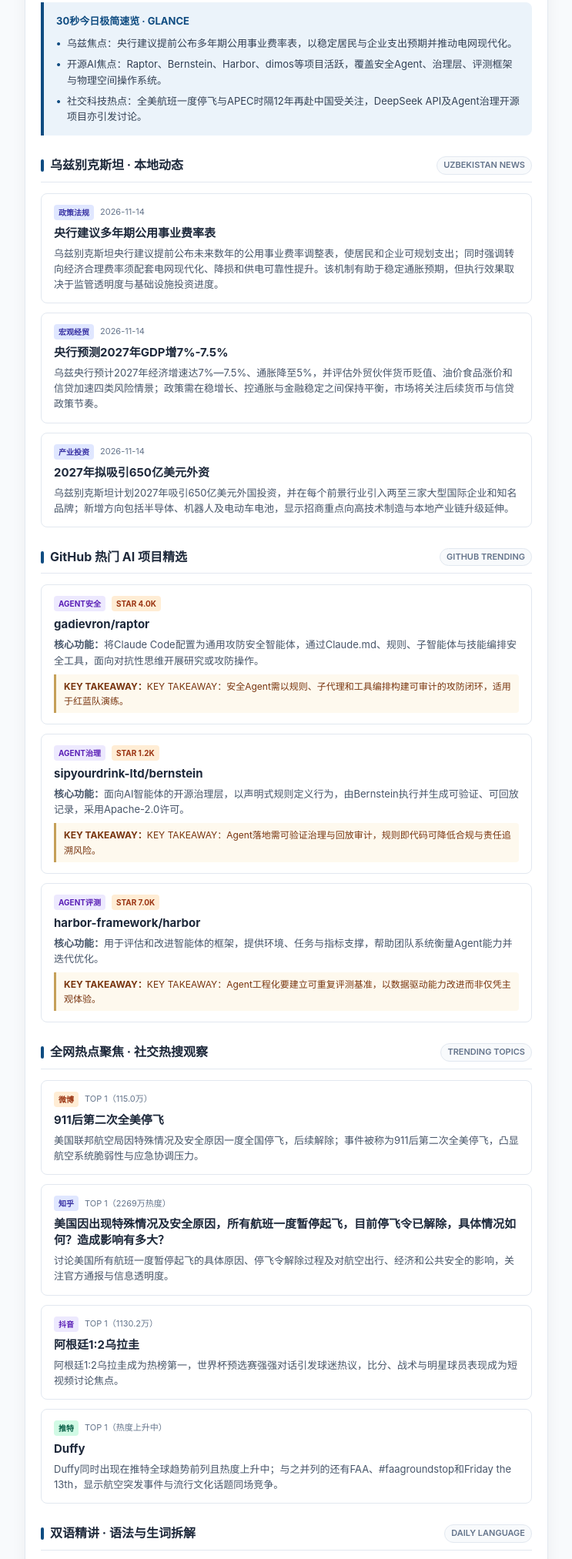
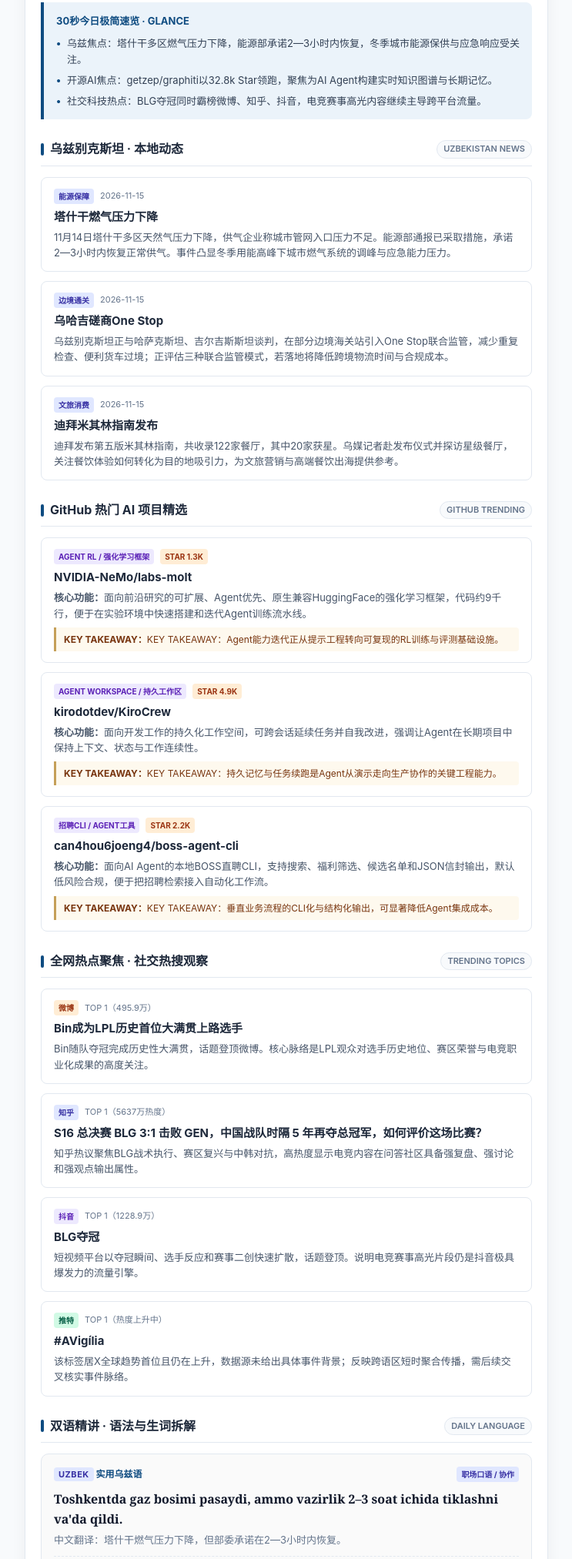
Before and after one commit to mufeng-git/tashkent-briefing, a plain HTML site: page index.html in a window 1280 px wide. Shown: the part 281-2306 px from the top of the page at 77% size, without its empty margins (268-1011 px from the left). Drawn offline with Linux system fonts and the light colour scheme.

Commit message:
update daily briefing 2026-11-15 07:31

```diff
--- a/index.html
+++ b/index.html
@@ -3,7 +3,7 @@
 <head>
   <meta charset="UTF-8">
   <meta name="viewport" content="width=device-width, initial-scale=1.0">
-  <title>塔什干晨报 · 每日观察 2026-11-14</title>
+  <title>塔什干晨报 · 每日观察 2026-11-15</title>
   <style>
     :root {
       --primary: #0F4C81;
@@ -326,12 +326,12 @@
     <header class="header-banner">
       <div class="header-tag">Tashkent Daily Briefing · 每日观察</div>
       <h1 class="header-title">中亚与全球前沿每日资讯</h1>
-      <div class="header-subtitle">2026年11月14日 · 聚焦乌兹要闻 / 开源前沿 / 语言学习 · 聚焦乌兹要闻 / 开源前沿 / 语言学习</div>
+      <div class="header-subtitle">2026年11月15日 · 聚焦乌兹要闻 / 开源前沿 / 语言学习 · 聚焦乌兹要闻 / 开源前沿 / 语言学习</div>
 
       <div class="widgets-bar">
         <div class="widget-item">
           <strong>塔什干天气 · METEO</strong>
-          <span>晴 2.1°C / 体感 -1.4°C (风速 8.1 km/h)</span>
+          <span>多云 3.9°C / 体感 1.3°C (风速 3.5 km/h)</span>
         </div>
         <div class="widget-item">
           <strong>官方与离岸汇率 · FX RATES</strong>
@@ -345,9 +345,9 @@
       <div class="glance-box">
         <div class="glance-title">30秒今日极简速览 · GLANCE</div>
         <ul class="glance-list">
-          <li>乌兹焦点：央行建议提前公布多年期公用事业费率表，以稳定居民与企业支出预期并推动电网现代化。</li>
-<li>开源AI焦点：Raptor、Bernstein、Harbor、dimos等项目活跃，覆盖安全Agent、治理层、评测框架与物理空间操作系统。</li>
-<li>社交科技热点：全美航班一度停飞与APEC时隔12年再赴中国受关注，DeepSeek API及Agent治理开源项目亦引发讨论。</li>
+          <li>乌兹焦点：塔什干多区燃气压力下降，能源部承诺2—3小时内恢复，冬季城市能源保供与应急响应受关注。</li>
+<li>开源AI焦点：getzep/graphiti以32.8k Star领跑，聚焦为AI Agent构建实时知识图谱与长期记忆。</li>
+<li>社交科技热点：BLG夺冠同时霸榜微博、知乎、抖音，电竞赛事高光内容继续主导跨平台流量。</li>
 
         </ul>
       </div>
@@ -360,29 +360,29 @@
 
       <article class="news-card">
         <div class="card-meta">
-          <span class="chip chip-blue">政策法规</span>
-          <span style="font-size: 11px; color: var(--text-muted);">2026-11-14</span>
+          <span class="chip chip-blue">能源保障</span>
+          <span style="font-size: 11px; color: var(--text-muted);">2026-11-15</span>
         </div>
-        <div class="news-title">央行建议多年期公用事业费率表</div>
-        <div class="news-desc">乌兹别克斯坦央行建议提前公布未来数年的公用事业费率调整表，使居民和企业可规划支出；同时强调转向经济合理费率须配套电网现代化、降损和供电可靠性提升。该机制有助于稳定通胀预期，但执行效果取决于监管透明度与基础设施投资进度。</div>
+        <div class="news-title">塔什干燃气压力下降</div>
+        <div class="news-desc">11月14日塔什干多区天然气压力下降，供气企业称城市管网入口压力不足。能源部通报已采取措施，承诺2—3小时内恢复正常供气。事件凸显冬季用能高峰下城市燃气系统的调峰与应急能力压力。</div>
       </article>
 
       <article class="news-card">
         <div class="card-meta">
-          <span class="chip chip-blue">宏观经贸</span>
-          <span style="font-size: 11px; color: var(--text-muted);">2026-11-14</span>
+          <span class="chip chip-blue">边境通关</span>
+          <span style="font-size: 11px; color: var(--text-muted);">2026-11-15</span>
         </div>
-        <div class="news-title">央行预测2027年GDP增7%-7.5%</div>
-        <div class="news-desc">乌兹央行预计2027年经济增速达7%—7.5%、通胀降至5%，并评估外贸伙伴货币贬值、油价食品涨价和信贷加速四类风险情景；政策需在稳增长、控通胀与金融稳定之间保持平衡，市场将关注后续货币与信贷政策节奏。</div>
+        <div class="news-title">乌哈吉磋商One Stop</div>
+        <div class="news-desc">乌兹别克斯坦正与哈萨克斯坦、吉尔吉斯斯坦谈判，在部分边境海关站引入One Stop联合监管，减少重复检查、便利货车过境；正评估三种联合监管模式，若落地将降低跨境物流时间与合规成本。</div>
       </article>
 
       <article class="news-card">
         <div class="card-meta">
-          <span class="chip chip-blue">产业投资</span>
-          <span style="font-size: 11px; color: var(--text-muted);">2026-11-14</span>
+          <span class="chip chip-blue">文旅消费</span>
+          <span style="font-size: 11px; color: var(--text-muted);">2026-11-15</span>
         </div>
-        <div class="news-title">2027年拟吸引650亿美元外资</div>
-        <div class="news-desc">乌兹别克斯坦计划2027年吸引650亿美元外国投资，并在每个前景行业引入两至三家大型国际企业和知名品牌；新增方向包括半导体、机器人及电动车电池，显示招商重点向高技术制造与本地产业链升级延伸。</div>
+        <div class="news-title">迪拜米其林指南发布</div>
+        <div class="news-desc">迪拜发布第五版米其林指南，共收录122家餐厅，其中20家获星。乌媒记者赴发布仪式并探访星级餐厅，关注餐饮体验如何转化为目的地吸引力，为文旅营销与高端餐饮出海提供参考。</div>
       </article>
 
       <!-- 第二板块：GitHub 热门 AI 项目简述 -->
@@ -393,32 +393,32 @@
 
       <article class="news-card">
         <div class="card-meta">
-          <span class="chip chip-purple">Agent安全</span>
-          <span class="chip chip-orange">Star 4.0k</span>
+          <span class="chip chip-purple">Agent RL / 强化学习框架</span>
+          <span class="chip chip-orange">Star 1.3k</span>
         </div>
-        <div class="news-title">gadievron/raptor</div>
-        <div class="news-desc"><strong>核心功能：</strong>将Claude Code配置为通用攻防安全智能体，通过Claude.md、规则、子智能体与技能编排安全工具，面向对抗性思维开展研究或攻防操作。</div>
-        <div class="news-takeaway"><strong>KEY TAKEAWAY：</strong>KEY TAKEAWAY：安全Agent需以规则、子代理和工具编排构建可审计的攻防闭环，适用于红蓝队演练。</div>
+        <div class="news-title">NVIDIA-NeMo/labs-molt</div>
+        <div class="news-desc"><strong>核心功能：</strong>面向前沿研究的可扩展、Agent优先、原生兼容HuggingFace的强化学习框架，代码约9千行，便于在实验环境中快速搭建和迭代Agent训练流水线。</div>
+        <div class="news-takeaway"><strong>KEY TAKEAWAY：</strong>KEY TAKEAWAY：Agent能力迭代正从提示工程转向可复现的RL训练与评测基础设施。</div>
       </article>
 
       <article class="news-card">
         <div class="card-meta">
-          <span class="chip chip-purple">Agent治理</span>
-          <span class="chip chip-orange">Star 1.2k</span>
+          <span class="chip chip-purple">Agent Workspace / 持久工作区</span>
+          <span class="chip chip-orange">Star 4.9k</span>
         </div>
-        <div class="news-title">sipyourdrink-ltd/bernstein</div>
-        <div class="news-desc"><strong>核心功能：</strong>面向AI智能体的开源治理层，以声明式规则定义行为，由Bernstein执行并生成可验证、可回放记录，采用Apache-2.0许可。</div>
-        <div class="news-takeaway"><strong>KEY TAKEAWAY：</strong>KEY TAKEAWAY：Agent落地需可验证治理与回放审计，规则即代码可降低合规与责任追溯风险。</div>
+        <div class="news-title">kirodotdev/KiroCrew</div>
+        <div class="news-desc"><strong>核心功能：</strong>面向开发工作的持久化工作空间，可跨会话延续任务并自我改进，强调让Agent在长期项目中保持上下文、状态与工作连续性。</div>
+        <div class="news-takeaway"><strong>KEY TAKEAWAY：</strong>KEY TAKEAWAY：持久记忆与任务续跑是Agent从演示走向生产协作的关键工程能力。</div>
       </article>
 
       <article class="news-card">
         <div class="card-meta">
-          <span class="chip chip-purple">Agent评测</span>
-          <span class="chip chip-orange">Star 7.0k</span>
+          <span class="chip chip-purple">招聘CLI / Agent工具</span>
+          <span class="chip chip-orange">Star 2.2k</span>
         </div>
-        <div class="news-title">harbor-framework/harbor</div>
-        <div class="news-desc"><strong>核心功能：</strong>用于评估和改进智能体的框架，提供环境、任务与指标支撑，帮助团队系统衡量Agent能力并迭代优化。</div>
-        <div class="news-takeaway"><strong>KEY TAKEAWAY：</strong>KEY TAKEAWAY：Agent工程化要建立可重复评测基准，以数据驱动能力改进而非仅凭主观体验。</div>
+        <div class="news-title">can4hou6joeng4/boss-agent-cli</div>
+        <div class="news-desc"><strong>核心功能：</strong>面向AI Agent的本地BOSS直聘CLI，支持搜索、福利筛选、候选名单和JSON信封输出，默认低风险合规，便于把招聘检索接入自动化工作流。</div>
+        <div class="news-takeaway"><strong>KEY TAKEAWAY：</strong>KEY TAKEAWAY：垂直业务流程的CLI化与结构化输出，可显著降低Agent集成成本。</div>
       </article>
 
       <!-- 第三板块：国内与全球社交热点 (微博 / 知乎 / 抖音 / TikTok 聚合) -->
@@ -430,28 +430,28 @@
       <article class="news-card">
         <div class="card-meta">
           <span class="chip chip-orange">微博</span>
-          <span style="font-size: 11px; color: var(--text-muted);">TOP 1（115.0万）</span>
+          <span style="font-size: 11px; color: var(--text-muted);">TOP 1（495.9万）</span>
         </div>
-        <div class="news-title">911后第二次全美停飞</div>
-        <div class="news-desc">美国联邦航空局因特殊情况及安全原因一度全国停飞，后续解除；事件被称为911后第二次全美停飞，凸显航空系统脆弱性与应急协调压力。</div>
+        <div class="news-title">Bin成为LPL历史首位大满贯上路选手</div>
+        <div class="news-desc">Bin随队夺冠完成历史性大满贯，话题登顶微博。核心脉络是LPL观众对选手历史地位、赛区荣誉与电竞职业化成果的高度关注。</div>
       </article>
 
       <article class="news-card">
         <div class="card-meta">
           <span class="chip chip-blue">知乎</span>
-          <span style="font-size: 11px; color: var(--text-muted);">TOP 1（2269万热度）</span>
+          <span style="font-size: 11px; color: var(--text-muted);">TOP 1（5637万热度）</span>
         </div>
-        <div class="news-title">美国因出现特殊情况及安全原因，所有航班一度暂停起飞，目前停飞令已解除，具体情况如何？造成影响有多大？</div>
-        <div class="news-desc">讨论美国所有航班一度暂停起飞的具体原因、停飞令解除过程及对航空出行、经济和公共安全的影响，关注官方通报与信息透明度。</div>
+        <div class="news-title">S16 总决赛 BLG 3:1 击败 GEN，中国战队时隔 5 年再夺总冠军，如何评价这场比赛？</div>
+        <div class="news-desc">知乎热议聚焦BLG战术执行、赛区复兴与中韩对抗，高热度显示电竞内容在问答社区具备强复盘、强讨论和强观点输出属性。</div>
       </article>
 
       <article class="news-card">
         <div class="card-meta">
           <span class="chip chip-purple">抖音</span>
-          <span style="font-size: 11px; color: var(--text-muted);">TOP 1（1130.2万）</span>
+          <span style="font-size: 11px; color: var(--text-muted);">TOP 1（1228.9万）</span>
         </div>
-        <div class="news-title">阿根廷1:2乌拉圭</div>
-        <div class="news-desc">阿根廷1:2乌拉圭成为热榜第一，世界杯预选赛强强对话引发球迷热议，比分、战术与明星球员表现成为短视频讨论焦点。</div>
+        <div class="news-title">BLG夺冠</div>
+        <div class="news-desc">短视频平台以夺冠瞬间、选手反应和赛事二创快速扩散，话题登顶。说明电竞赛事高光片段仍是抖音极具爆发力的流量引擎。</div>
       </article>
 
       <article class="news-card">
@@ -459,8 +459,8 @@
           <span class="chip chip-green">推特</span>
           <span style="font-size: 11px; color: var(--text-muted);">TOP 1（热度上升中）</span>
         </div>
-        <div class="news-title">Duffy</div>
-        <div class="news-desc">Duffy同时出现在推特全球趋势前列且热度上升中；与之并列的还有FAA、#faagroundstop和Friday the 13th，显示航空突发事件与流行文化话题同场竞争。</div>
+        <div class="news-title">#AVigília</div>
+        <div class="news-desc">该标签居X全球趋势首位且仍在上升，数据源未给出具体事件背景；反映跨语区短时聚合传播，需后续交叉核实事件脉络。</div>
       </article>
 
       <!-- 第四板块：双语精进与语法精析 -->
@@ -475,13 +475,13 @@
           <span class="lang-label"><span class="chip chip-blue" style="font-size:11px; letter-spacing:0.5px;">UZBEK</span> 实用乌兹语</span>
           <span class="chip chip-blue">职场口语 / 协作</span>
         </div>
-        <div class="lang-sentence">Tariflar o‘zgarishi jadvali bir necha yil oldin e’lon qilinishi kerak.</div>
-        <div class="lang-trans">中文翻译：公用事业费率变化表应提前几年公布。</div>
+        <div class="lang-sentence">Toshkentda gaz bosimi pasaydi, ammo vazirlik 2–3 soat ichida tiklashni va'da qildi.</div>
+        <div class="lang-trans">中文翻译：塔什干燃气压力下降，但部委承诺在2—3小时内恢复。</div>
 
         <div class="lang-block">
           <div class="lang-block-title">语法拆解 · GRAMMAR BREAKDOWN</div>
           <div class="grammar-content">
-            <strong>Tariflar</strong> 是<code>tarif</code>加复数后缀<code>-lar</code>；<strong>o‘zgarishi</strong> 表“变化”，由<code>o‘zgar-</code>加名词化<code>-ish</code>及第三人称所有格<code>-i</code>；<strong>jadvali</strong> 表“表格”，<code>jadval</code>加所有格<code>-i</code>；<strong>e’lon qilinishi kerak</strong> 为被动情态结构，<code>e’lon qil-</code>“公布”加被动<code>-in</code>，<code>kerak</code>表“应当”。
+            <strong>Toshkentda</strong> 由 Toshkent 加地点格 <code>-da</code> 构成，表示“在塔什干”。<strong>gaz bosimi</strong> 是“燃气压力”的名词组合，bosim 加第三人称领属 <code>-i</code>。<strong>pasaydi</strong> 是 pasaymoq“下降”的过去时。 <code>2–3 soat ichida</code> 表示“在2—3小时内”，ichida 为后置词。 <strong>tiklashni va'da qildi</strong> 中 tiklash“恢复”加宾格 <code>-ni</code>，va'da qildi 为“承诺”。
           </div>
         </div>
 
@@ -492,10 +492,12 @@
               <tr><th>单词</th><th>词性</th><th>释义</th></tr>
             </thead>
             <tbody>
-              <tr><td class="vocab-word">tarif</td><td>名词</td><td>费率；资费</td></tr>
-<tr><td class="vocab-word">jadval</td><td>名词</td><td>表格；时间表</td></tr>
-<tr><td class="vocab-word">o‘zgarish</td><td>名词</td><td>变化；变动</td></tr>
-<tr><td class="vocab-word">e’lon qilmoq</td><td>动词</td><td>公布；宣布</td></tr>
+              <tr><td class="vocab-word">Toshkent</td><td>专有名词</td><td>塔什干</td></tr>
+<tr><td class="vocab-word">gaz</td><td>名词</td><td>燃气；天然气</td></tr>
+<tr><td class="vocab-word">bosim</td><td>名词</td><td>压力</td></tr>
+<tr><td class="vocab-word">pasaymoq</td><td>动词</td><td>下降；降低</td></tr>
+<tr><td class="vocab-word">vazirlik</td><td>名词</td><td>部；部委</td></tr>
+<tr><td class="vocab-word">va'da qilmoq</td><td>动词</td><td>承诺</td></tr>
 
             </tbody>
           </table>
@@ -508,13 +510,13 @@
           <span class="lang-label"><span class="chip chip-purple" style="font-size:11px; letter-spacing:0.5px;">ENGLISH</span> 商务英语</span>
           <span class="chip chip-purple">商务沟通 / 进度对齐</span>
         </div>
-        <div class="lang-sentence">Before scaling the agent fleet, we need a governance layer that makes every action replayable and auditable.</div>
-        <div class="lang-trans">中文翻译：在扩展智能体集群之前，我们需要一个能让每个动作可回放、可审计的治理层。</div>
+        <div class="lang-sentence">The Ministry of Energy has pledged to restore gas supply within two to three hours after pressure dropped in parts of Tashkent.</div>
+        <div class="lang-trans">中文翻译：能源部承诺，在塔什干部分地区压力下降后，于两到三小时内恢复燃气供应。</div>
 
         <div class="lang-block">
           <div class="lang-block-title">句型与用法解析 · USAGE & STRUCTURE</div>
           <div class="grammar-content">
-            <strong>Before scaling...</strong> 是时间状语，<code>before</code>后接动名词<code>scaling</code>；<strong>that makes every action replayable and auditable</strong> 是定语从句，<code>make + 宾语 + 形容词</code>表“使……变得……”；<code>agent fleet</code> 为形象化商务表达，指成规模部署的智能体集群。
+            <strong>has pledged to restore</strong> 使用现在完成时，强调承诺已作出且对当前有影响；<code>pledge to do</code> 表示“承诺做某事”。<code>within two to three hours</code> 表示“在两到三小时内”，within 强调期限之内。<strong>after pressure dropped</strong> 为时间状语从句，用一般过去时交代先发生的事件。
           </div>
         </div>
 
@@ -525,10 +527,11 @@
               <tr><th>词汇 / 短语</th><th>音标</th><th>词性</th><th>商务释义与场景</th></tr>
             </thead>
             <tbody>
-              <tr><td class="vocab-word">scale</td><td style="color:#64748B; font-family:serif;">/skeɪl/</td><td>动词</td><td>扩展；规模化</td></tr>
-<tr><td class="vocab-word">governance</td><td style="color:#64748B; font-family:serif;">/ˈɡʌvərnəns/</td><td>名词</td><td>治理；管理机制</td></tr>
-<tr><td class="vocab-word">replayable</td><td style="color:#64748B; font-family:serif;">/rɪˈpleɪəbəl/</td><td>形容词</td><td>可回放的</td></tr>
-<tr><td class="vocab-word">auditable</td><td style="color:#64748B; font-family:serif;">/ˈɔːdɪtəbəl/</td><td>形容词</td><td>可审计的</td></tr>
+              <tr><td class="vocab-word">pledge</td><td style="color:#64748B; font-family:serif;">/pledʒ/</td><td>动词</td><td>承诺；保证</td></tr>
+<tr><td class="vocab-word">restore</td><td style="color:#64748B; font-family:serif;">/rɪˈstɔːr/</td><td>动词</td><td>恢复；修复</td></tr>
+<tr><td class="vocab-word">supply</td><td style="color:#64748B; font-family:serif;">/səˈplaɪ/</td><td>名词</td><td>供应；供给</td></tr>
+<tr><td class="vocab-word">pressure</td><td style="color:#64748B; font-family:serif;">/ˈpreʃər/</td><td>名词</td><td>压力</td></tr>
+<tr><td class="vocab-word">within</td><td style="color:#64748B; font-family:serif;">/wɪˈðɪn/</td><td>介词</td><td>在……之内</td></tr>
 
             </tbody>
           </table>
@@ -539,7 +542,7 @@
 
     <div class="footer-bar">
       <strong>天机 · 每日简报 (Tashkent Briefing)</strong><br>
-      生成时间：2026-11-14 07:32 (Asia/Tashkent) · 数据源自 Open-Meteo / CBU / Kun.uz / GitHub / 全网热搜
+      生成时间：2026-11-15 07:30 (Asia/Tashkent) · 数据源自 Open-Meteo / CBU / Kun.uz / GitHub / 全网热搜
     </div>
 
     <div class="copy-btn-bar">
```
